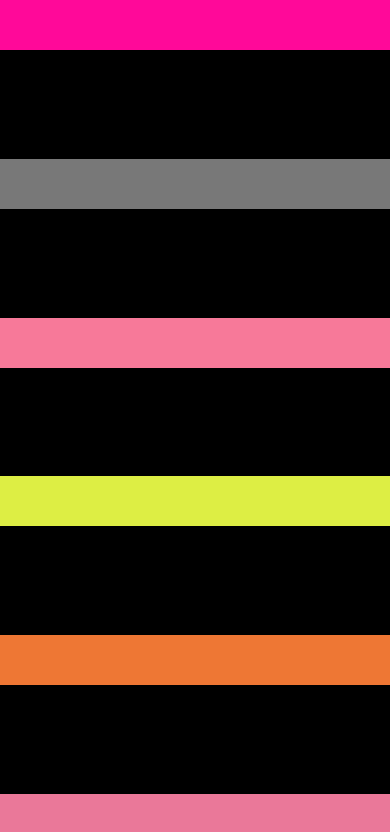
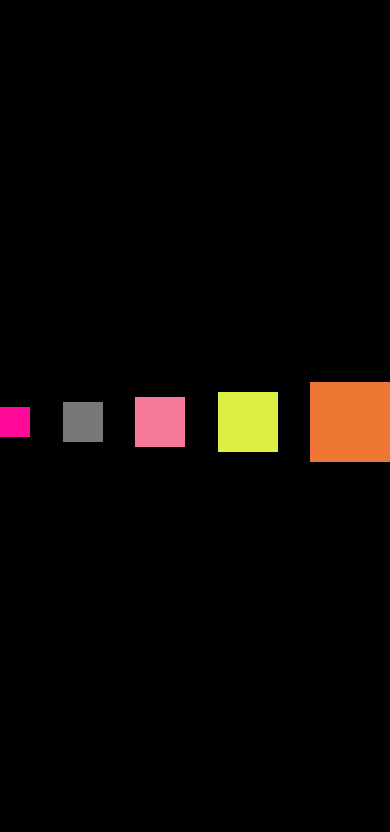
Before and after one commit to gabrielaalvescosta/react-native-studies, a React Native app in the folder exercicios/: screen / in a window 390 px wide. Shown: the top 832 px of the page. Built offline with nearby package versions, Linux system fonts and the light colour scheme.

Commit message:
Flexbox 3

```diff
--- a/exercicios/src/components/flexbox/FlexboxV2.js
+++ b/exercicios/src/components/flexbox/FlexboxV2.js
@@ -5,12 +5,11 @@ import Quadrado from './Quadrado';
 export default props => {
     return(
         <View style={style.FlexV2}>
-            <Quadrado cor={'#ff0999'}/>
-            <Quadrado cor={'#787878'}/>
-            <Quadrado cor={'#f77999'}/>
-            <Quadrado cor={'#ddee44'}/>
-            <Quadrado cor={'#ee7734'}/>
-            <Quadrado cor={'#ea7899'}/>
+            <Quadrado cor={'#ff0999'} lado={30}/>
+            <Quadrado cor={'#787878'} lado={40}/>
+            <Quadrado cor={'#f77999'} lado={50}/>
+            <Quadrado cor={'#ddee44'} lado={60}/>
+            <Quadrado cor={'#ee7734'} lado={80}/>
         </View>
     )
 
@@ -20,7 +19,8 @@ const style = StyleSheet.create({
     FlexV2: {
         width: '100%',
         flex: 1,
-        alignItems: 'stretch',
+        flexDirection: 'row',
+        alignItems: 'center',
         backgroundColor: '#000',
         justifyContent: 'space-between'
     }
--- a/exercicios/src/components/flexbox/Quadrado.js
+++ b/exercicios/src/components/flexbox/Quadrado.js
@@ -3,11 +3,12 @@ import { View } from 'react-native';
 
 export default props => {
 
-    const lados = 50;
+    const lados = props.lado || 50
 
     return (
         <View style={{
             height: lados,
+            width: lados,
             backgroundColor: props.cor || '#000'
             }}>
 
```
